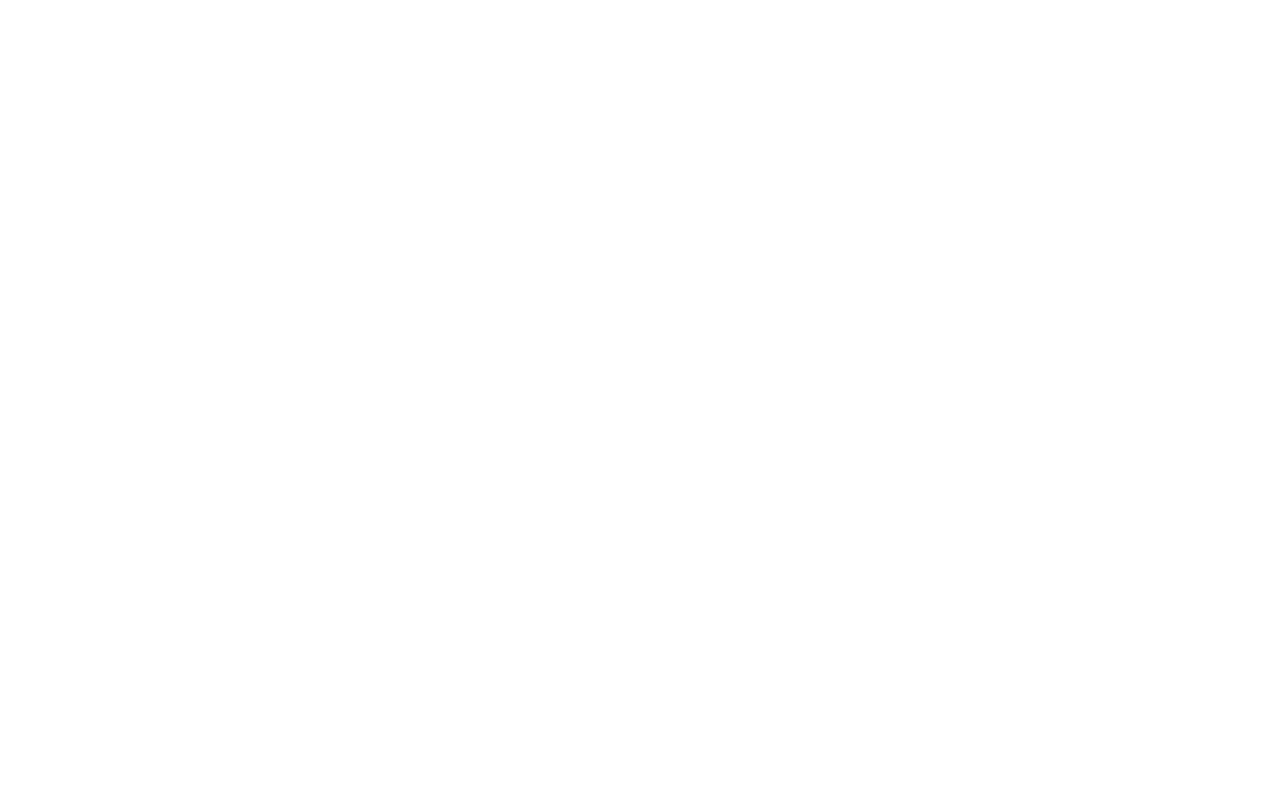
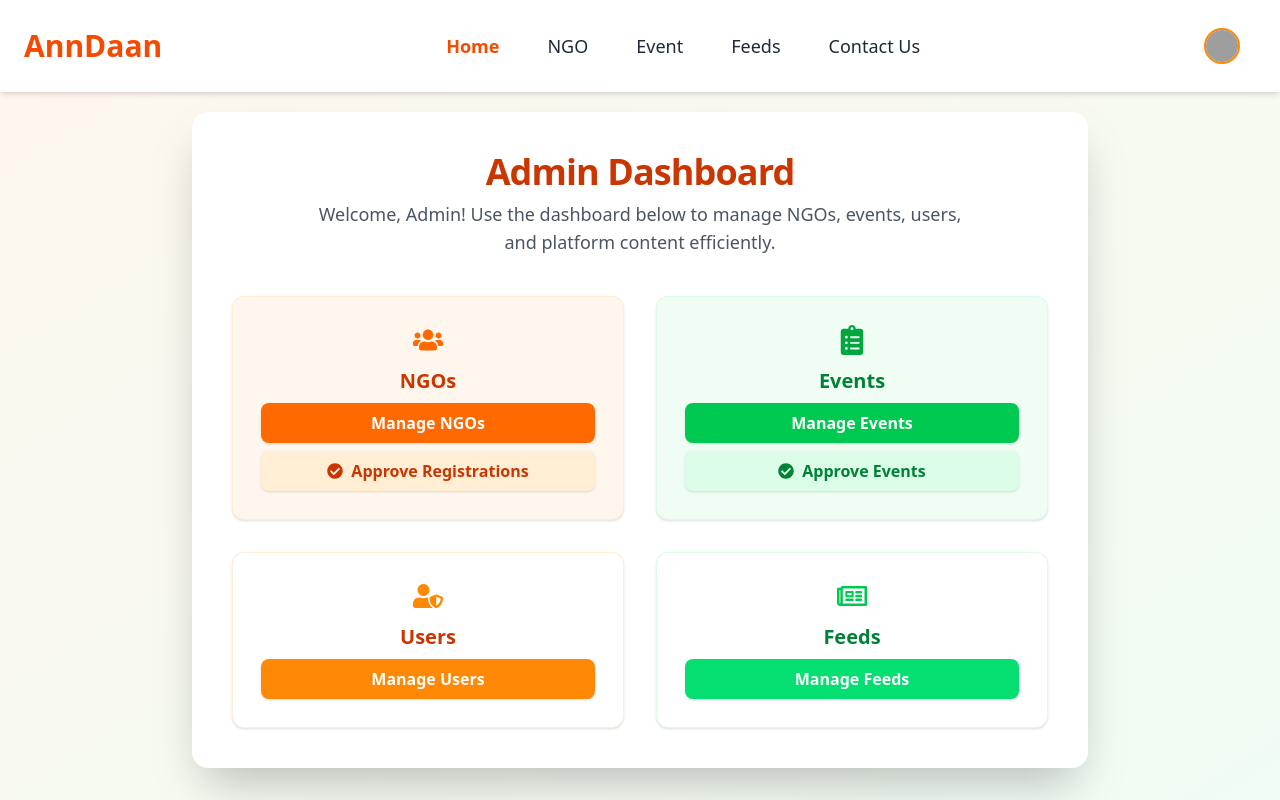
Before and after one commit to DebjitDebjit2004/AnnDaan, a React (Vite) app in the folder Frontend/: page /admin-dashboard in a window 1280 px wide. Before the commit this address had no page. Shown: the top 800 px of the page. Built offline with nearby package versions, Linux system fonts and the light colour scheme; grey boxes are pictures that could not be loaded.

Commit message:
admin dashboard updated

```diff
--- a/Frontend/src/App.jsx
+++ b/Frontend/src/App.jsx
@@ -17,6 +17,7 @@
 import FoodDetail from "./Pages/FoodDetail";
 import EventDetails from "./Pages/EventDetails";
 import NgoListing from "./Pages/NgoListing";
+import Admin from "./Pages/Admin";
 const App = () => {
   return (
     <div>
@@ -38,7 +39,7 @@
         <Route path="/food-detail" element={<FoodDetail />} />
         <Route path="/event-details" element={<EventDetails />} />
         <Route path="/ngo-listing" element={<NgoListing />} />
-        {/* Add more routes as needed */}
+        <Route path="/admin-dashboard" element={<Admin />} />
       </Routes>
     </div>
   );
--- /dev/null
+++ b/Frontend/src/Pages/Admin.jsx
@@ -0,0 +1,63 @@
+import React from "react";
+import Navbar from "../Components/Navbar";
+import Footer from "../Components/Footer";
+import { FaUsers, FaClipboardList, FaCheckCircle, FaUserShield, FaRegNewspaper } from "react-icons/fa";
+
+const Admin = () => {
+  return (
+    <>
+      <Navbar />
+      <div className="min-h-screen bg-gradient-to-br from-orange-50 to-green-50 pt-28 pb-12 flex flex-col items-center">
+        <div className="w-full max-w-4xl bg-white rounded-2xl shadow-2xl p-10 flex flex-col items-center">
+          <h1 className="text-4xl font-extrabold text-orange-700 mb-2 tracking-tight">Admin Dashboard</h1>
+          <p className="text-gray-600 text-lg mb-10 text-center max-w-2xl">
+            Welcome, Admin! Use the dashboard below to manage NGOs, events, users, and platform content efficiently.
+          </p>
+          <div className="grid grid-cols-1 md:grid-cols-2 gap-8 w-full">
+            {/* NGOs */}
+            <div className="bg-orange-50 rounded-xl p-7 shadow flex flex-col items-center border border-orange-100 hover:shadow-lg transition">
+              <FaUsers className="text-3xl text-orange-500 mb-3" />
+              <span className="text-xl font-bold text-orange-700 mb-2">NGOs</span>
+              <button className="w-full bg-orange-500 hover:bg-orange-600 text-white px-6 py-2 rounded-lg font-semibold shadow transition mb-2">
+                Manage NGOs
+              </button>
+              <button className="w-full bg-orange-100 hover:bg-orange-200 text-orange-700 px-6 py-2 rounded-lg font-semibold shadow transition flex items-center justify-center gap-2">
+                <FaCheckCircle /> Approve Registrations
+              </button>
+            </div>
+            {/* Events */}
+            <div className="bg-green-50 rounded-xl p-7 shadow flex flex-col items-center border border-green-100 hover:shadow-lg transition">
+              <FaClipboardList className="text-3xl text-green-600 mb-3" />
+              <span className="text-xl font-bold text-green-700 mb-2">Events</span>
+              <button className="w-full bg-green-500 hover:bg-green-600 text-white px-6 py-2 rounded-lg font-semibold shadow transition mb-2">
+                Manage Events
+              </button>
+              <button className="w-full bg-green-100 hover:bg-green-200 text-green-700 px-6 py-2 rounded-lg font-semibold shadow transition flex items-center justify-center gap-2">
+                <FaCheckCircle /> Approve Events
+              </button>
+            </div>
+            {/* Users */}
+            <div className="bg-white rounded-xl p-7 shadow flex flex-col items-center border border-orange-100 hover:shadow-lg transition">
+              <FaUserShield className="text-3xl text-orange-400 mb-3" />
+              <span className="text-xl font-bold text-orange-700 mb-2">Users</span>
+              <button className="w-full bg-orange-400 hover:bg-orange-500 text-white px-6 py-2 rounded-lg font-semibold shadow transition">
+                Manage Users
+              </button>
+            </div>
+            {/* Feeds */}
+            <div className="bg-white rounded-xl p-7 shadow flex flex-col items-center border border-green-100 hover:shadow-lg transition">
+              <FaRegNewspaper className="text-3xl text-green-500 mb-3" />
+              <span className="text-xl font-bold text-green-700 mb-2">Feeds</span>
+              <button className="w-full bg-green-400 hover:bg-green-500 text-white px-6 py-2 rounded-lg font-semibold shadow transition">
+                Manage Feeds
+              </button>
+            </div>
+          </div>
+        </div>
+      </div>
+      <Footer />
+    </>
+  );
+};
+
+export default Admin;
--- a/Frontend/src/Pages/FeedsSection.jsx
+++ b/Frontend/src/Pages/FeedsSection.jsx
@@ -58,33 +58,39 @@
 
   const handleCommentSubmit = () => {
     if (comment.trim() && selectedFeed !== null) {
-      setFeeds((prevFeeds) =>
-        prevFeeds.map((feed) =>
+      // Update feeds array
+      const updatedFeeds = feeds.map((feed) =>
         feed.id === selectedFeed.id
           ? { ...feed, comments: [...feed.comments, comment] }
           : feed
-        )
       );
+      setFeeds(updatedFeeds);
+
+      // Update selectedFeed state as well
+      setSelectedFeed((prev) =>
+        prev ? { ...prev, comments: [...prev.comments, comment] } : prev
+      );
+
       setComment("");
     }
   };
 
-  // const handleAddFeed = () => {
-  //   if (!newFeed.title || !newFeed.description || !newFeed.author) {
-  //     alert("Please fill in all fields.");
-  //     return;
-  //   }
-  //   const newEntry = {
-  //     id: feeds.length + 1,
-  //     ...newFeed,
-  //     time: "Just now",
-  //     comments: [],
-  //   };
-  //   setFeeds([newEntry, ...feeds]);
-  //   setNewFeed({ title: "", description: "", author: "", image: null });
-  //   setImagePreview(null);
-  //   setAddModalOpen(false);
-  // };
+  const handleAddFeed = () => {
+    if (!newFeed.title || !newFeed.description || !newFeed.author) {
+      alert("Please fill in all fields.");
+      return;
+    }
+    const newEntry = {
+      id: feeds.length + 1,
+      ...newFeed,
+      time: "Just now",
+      comments: [],
+    };
+    setFeeds([newEntry, ...feeds]);
+    setNewFeed({ title: "", description: "", author: "", image: null });
+    setImagePreview(null);
+    setAddModalOpen(false);
+  };
 
   const handleShare = (feed) => {
     if (navigator.share) {
@@ -105,9 +111,10 @@
     <>
       <Navbar />
 
-      <div className="min-h-screen bg-[#fefefe] py-10 px-4 md:px-20">
+      <div className="min-h-screen bg-[#fefefe] py-10 px-4 md:px-20 mt-20">
         <h1 className="text-3xl font-bold text-orange-600 mb-8">All Feeds</h1>
         {/* Add Feed Button */}
+        {!selectedFeed && (
           <div className="flex justify-end mb-6">
             <button
               onClick={() => setAddFeedMode(true)}  // Toggle to show AddFeed component
@@ -117,6 +124,7 @@
               Add Feed
             </button>
           </div>
+        )}
 
         {!selectedFeed ? (
           <div className="grid grid-cols-1 sm:grid-cols-2 lg:grid-cols-3 gap-6">
--- a/Frontend/src/Pages/NgoListing.jsx
+++ b/Frontend/src/Pages/NgoListing.jsx
@@ -78,14 +78,7 @@
                   <span className="font-semibold">Certificates:</span>{" "}
                   {ngo.certificates.join(", ")}
                 </div>
-                <button
-                  className="mt-auto bg-gradient-to-r from-orange-400 to-green-500 text-white font-semibold py-2 rounded-lg hover:opacity-90 transition-all"
-                  // onClick={() => navigate(`/ngo-details/${ngo.id}`)}
-                  disabled
-                  title="View Details (Demo)"
-                >
-                  View Details
-                </button>
+                {/* Removed View Details button */}
               </div>
             </div>
           ))}
```
Lines whose indentation alone changed are shown as unchanged.
